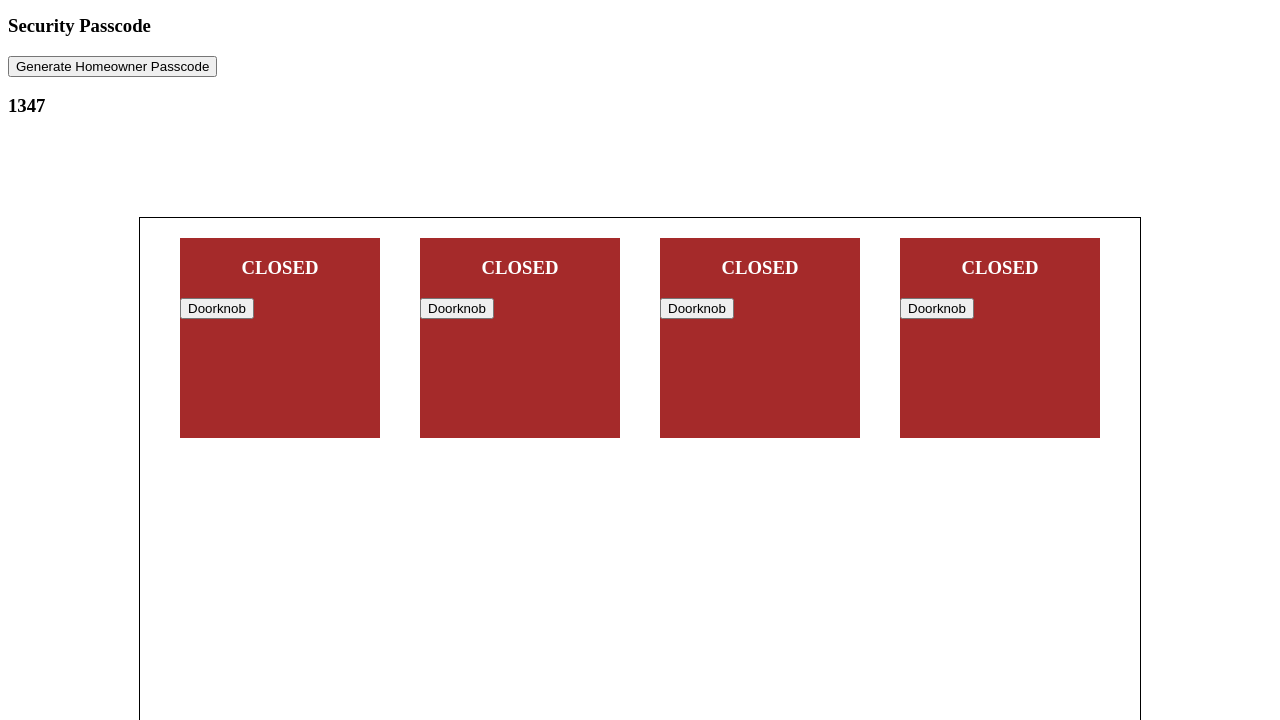
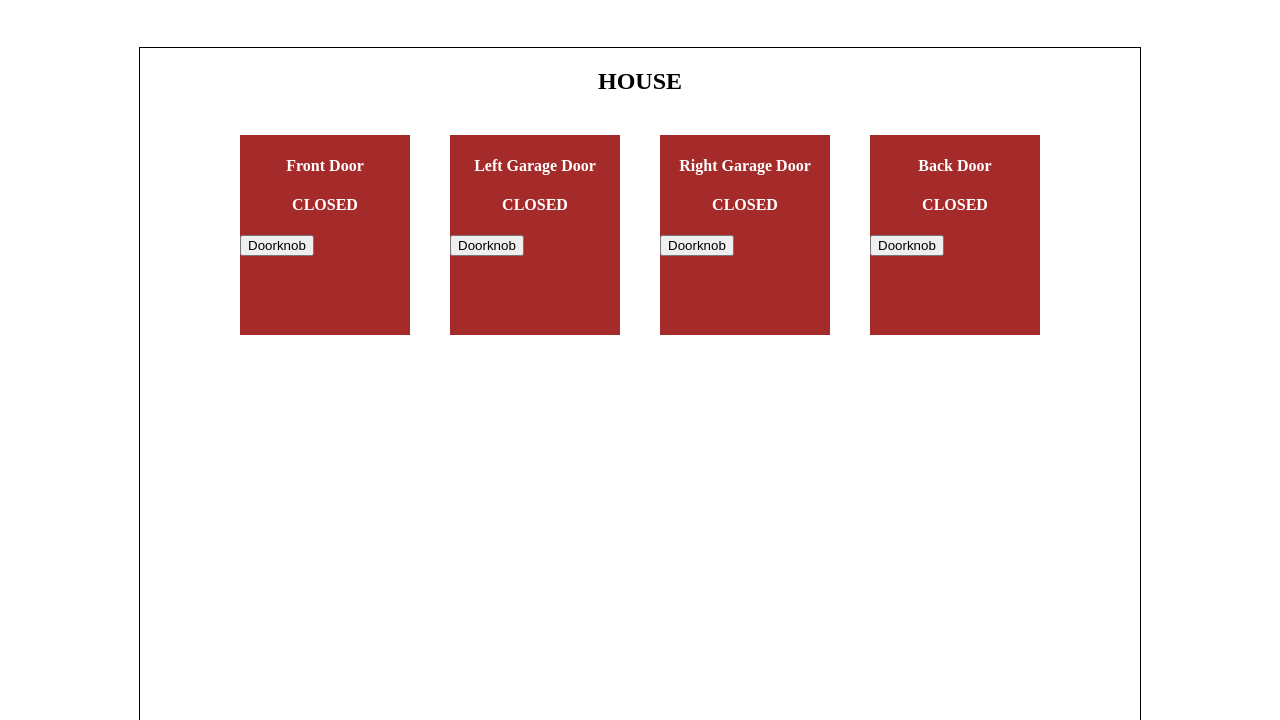
Before and after one commit to pspag85/home-security-system, a React app: page / in a window 1280 px wide. Shown: the part 212-932 px from the top of the page. Built offline with nearby package versions, Linux system fonts and the light colour scheme.

Commit message:
feat: door names

```diff
--- a/client/components/door.js
+++ b/client/components/door.js
@@ -15,10 +15,12 @@ class Door extends Component {
 
   render() {
     const {handleClick} = this
-    let openState = this.state.open ? 'OPEN' : 'CLOSED'
+    const openState = this.state.open ? 'OPEN' : 'CLOSED'
+    const {type} = this.props
     return (
       <div className='door'>
-        <h3>{openState}</h3>
+        <h4>{type}</h4>
+        <h4>{openState}</h4>
         <Doorknob handleClick={handleClick} />
       </div>
     )
--- a/client/components/house.js
+++ b/client/components/house.js
@@ -4,10 +4,13 @@ import Door from './door'
 const House = () => {
   return (
     <div id='house'>
-      <Door />
-      <Door />
-      <Door />
-      <Door />
+      <h2>HOUSE</h2>
+      <div className='door-wrapper'>
+        <Door type='Front Door'/>
+        <Door type='Left Garage Door'/>
+        <Door type='Right Garage Door'/>
+        <Door type='Back Door'/>
+      </div>
     </div>
   )
 }
--- a/client/css/app.css
+++ b/client/css/app.css
@@ -1,26 +1,40 @@
 .top-header {
-  margin: 100px auto;
+  margin: 40px auto;
+  text-align: center;
+}
+
+#security-passcode-container {
+  width: 1000px;
+  margin: 0 auto;
   text-align: center;
 }
 
 #house {
-  display: flex;
   width: 1000px;
   height: 750px;
-  margin: 100px auto;
+  margin: 50px auto;
+  border: 1px solid black;
+}
+
+#house h2 {
+  width: 100%;
+  text-align: center;
+}
+
+.door-wrapper {
+  display: flex;
   justify-content: center;
-  border: 1px solid black;
 }
 
 .door {
   display: inline-block;
   height: 200px;
-  flex-basis: 20%;
+  flex-basis: 17%;
   margin: 20px;
   background-color: brown;
 }
 
-.door h3 {
+.door h4 {
   text-align: center;
   color: white;
 }
```
